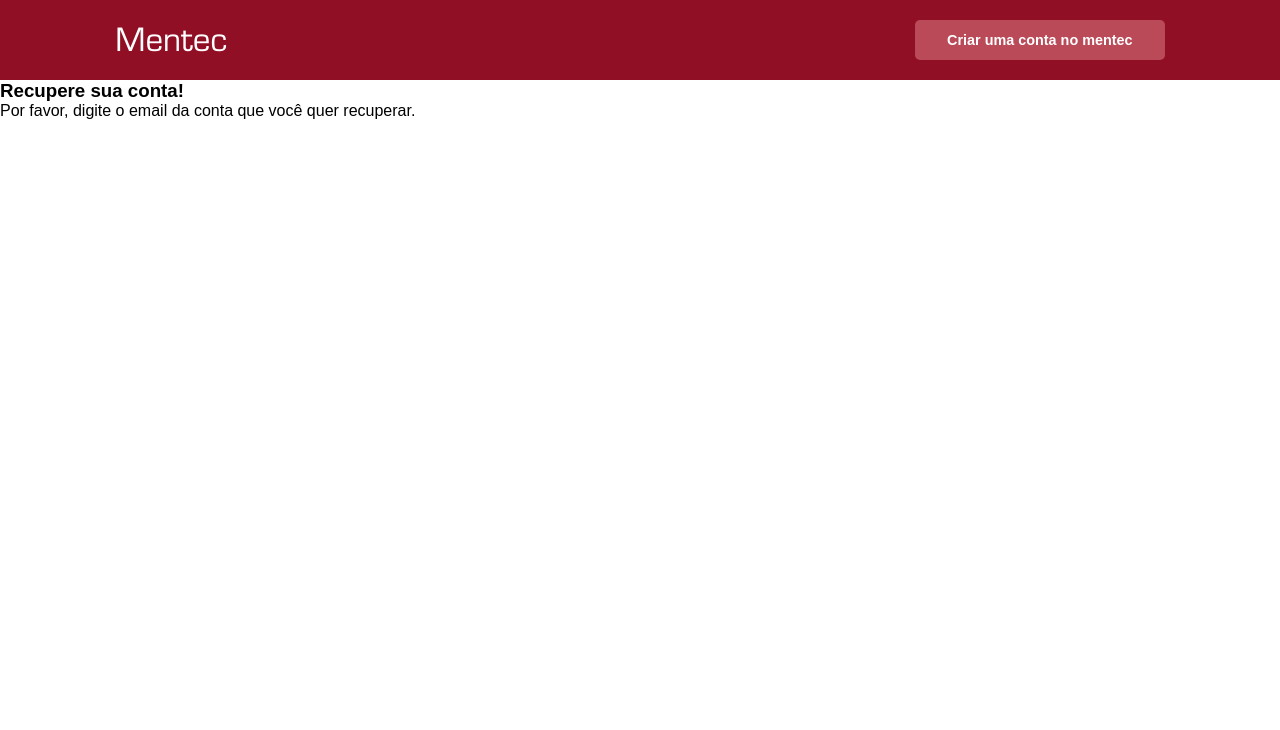
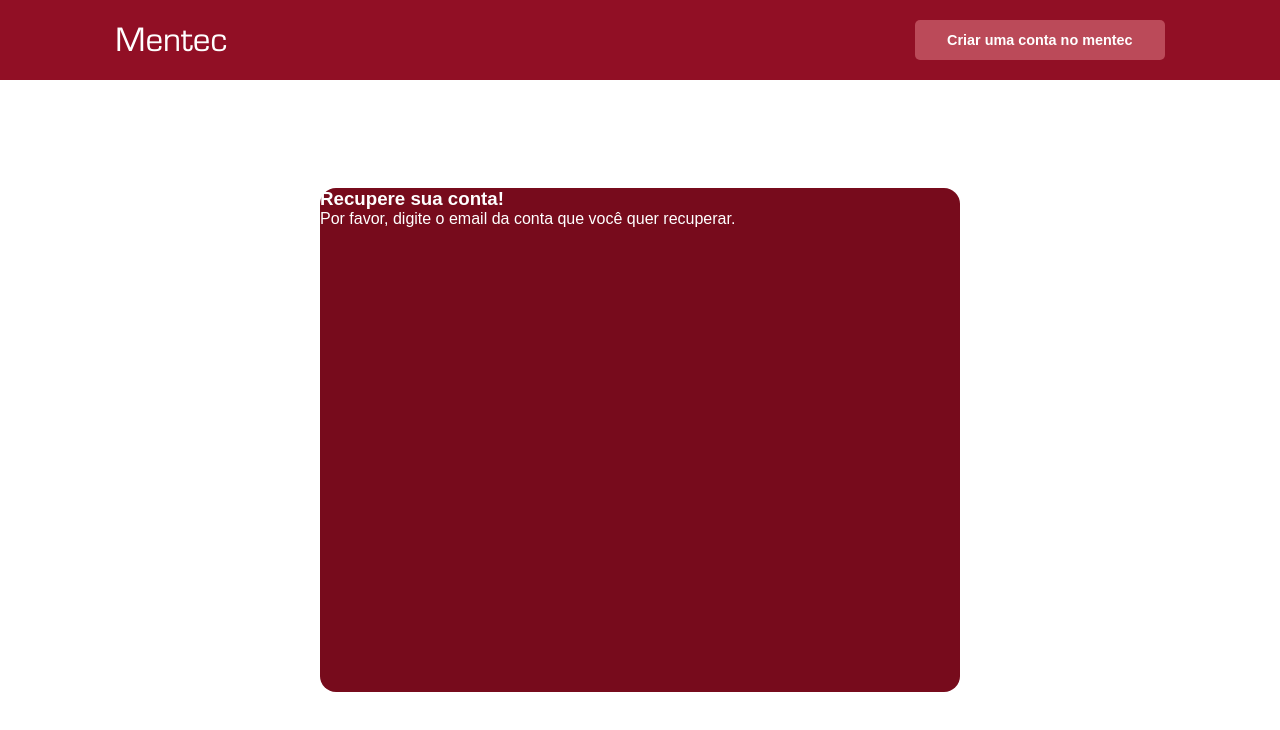
Before and after one commit to devGusta2/Mentec, a React (Create React App) app: page /Recovery in a window 1280 px wide. Shown: the top 730 px of the page. Built offline with nearby package versions, Linux system fonts and the light colour scheme.

Commit message:
Div center form

```diff
--- a/src/Pages/Recovery/Recovery.module.css
+++ b/src/Pages/Recovery/Recovery.module.css
@@ -48,3 +48,18 @@
     font-weight: 200;
     text-decoration: none;
 }
+.formBox{
+    width: 100%;
+    height: calc(100vh - 5em);
+    display: flex;
+    align-items: center;
+    justify-content: center;
+}
+
+.formRecovery{
+    height: 70%;
+    width: 50%;
+    background-color: #770B1C;
+    border-radius: 16px;
+    color: white;
+}
```
